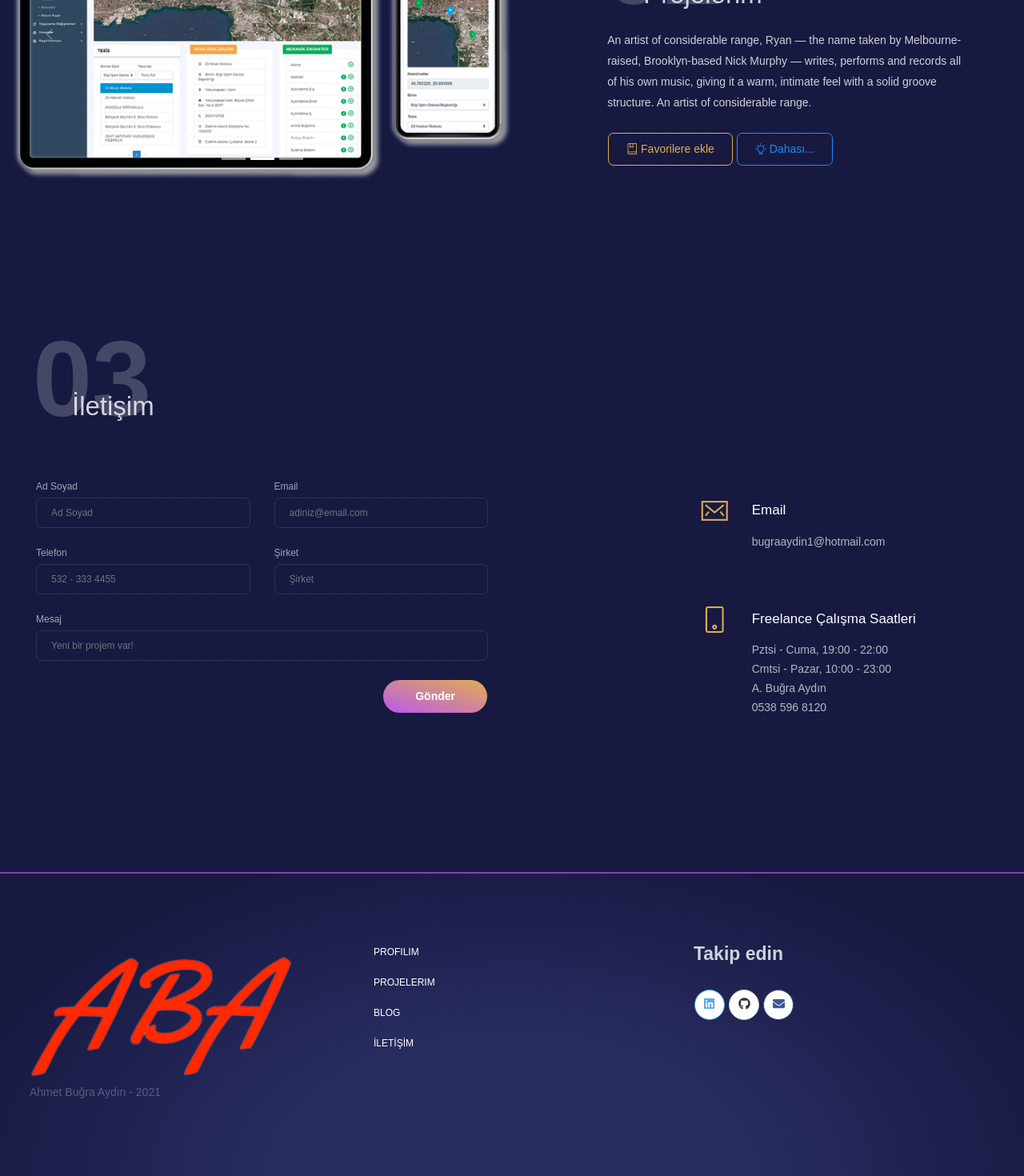
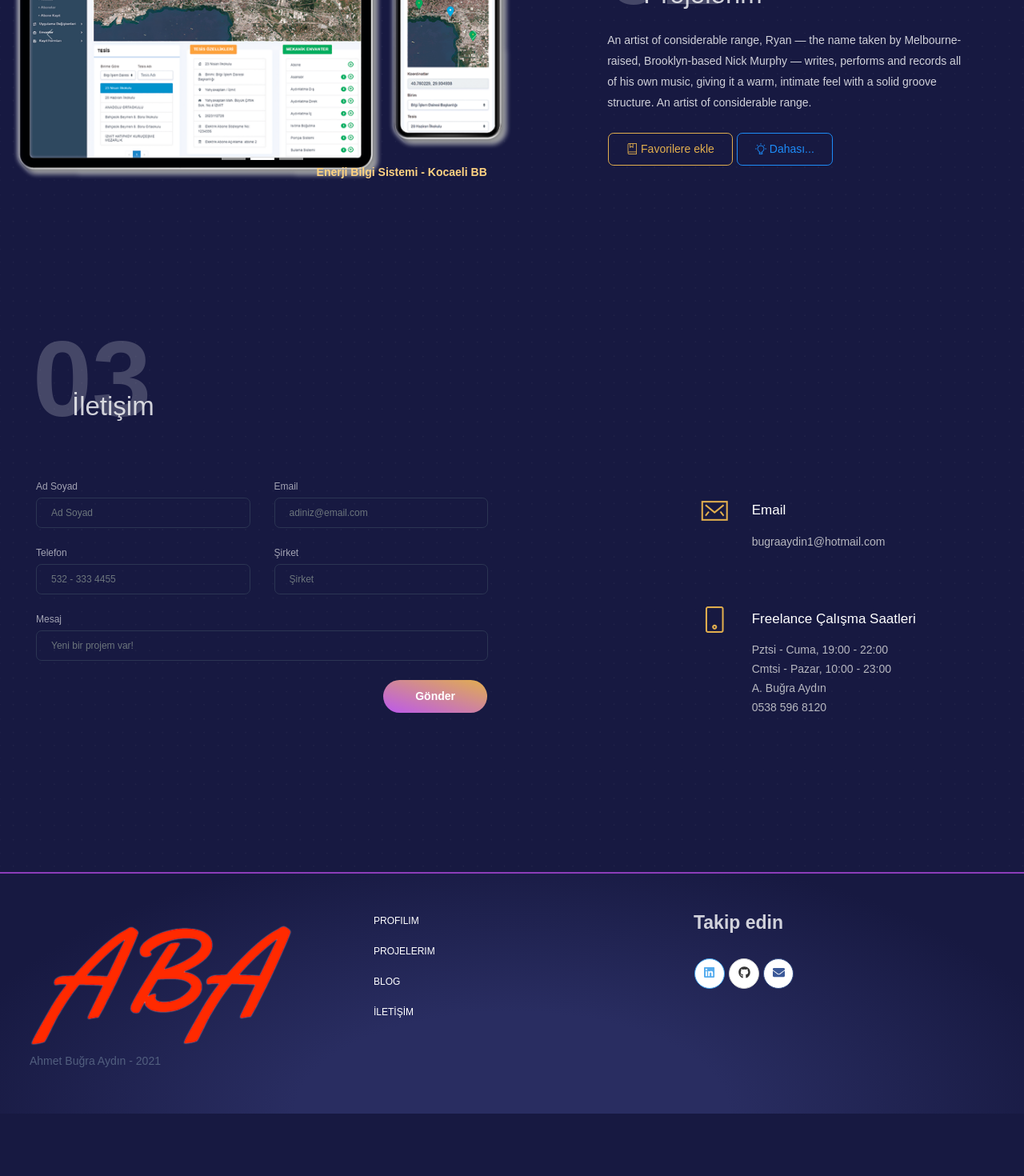
Before and after one commit to Lai-Star/NextJs-Project, a Next.js app: page / in a window 1280 px wide. Shown: the part 1167-2637 px from the top of the page at 80% size. After the commit the page ends 2559 px from the top, so only its background shows below. Built offline with nearby package versions, Linux system fonts and the light colour scheme.

Commit message:
Change carousel-caption & footer css

```diff
--- a/styles/globals.css
+++ b/styles/globals.css
@@ -34,3 +34,14 @@ code {
   justify-content: center;
   align-items: center;
 }
+
+.carousel-item > div > p {
+  font-weight: bold;
+  color: #ffd382;
+}
+
+.carousel-caption {
+  bottom: -25px !important;
+  right: 5% !important;
+  text-align: right !important;
+}
--- a/styles/scss/blk-design-system-react/custom/_footer.scss
+++ b/styles/scss/blk-design-system-react/custom/_footer.scss
@@ -1,13 +1,17 @@
-.footer{
-    padding: 50px 0;
-    border-top: 2px solid #435DB5;
-    background: radial-gradient(ellipse at bottom, #292D61 30%, $background-black 80%);
+.footer {
+  padding: 11px 0;
+  border-top: 2px solid #435db5;
+  background: radial-gradient(
+    ellipse at bottom,
+    #292d61 30%,
+    $background-black 80%
+  );
 
   [class*="container-"] {
     padding: 0;
   }
 
-    .nav{
+  .nav {
     display: block;
     float: left;
     margin-bottom: 0;
@@ -26,7 +30,7 @@
     text-transform: uppercase;
     text-decoration: none;
 
-      &:hover{
+    &:hover {
       text-decoration: none;
     }
   }
@@ -35,21 +39,20 @@
     text-align: left !important;
   }
 
-    .copyright{
+  .copyright {
     font-size: $font-size-sm;
     line-height: 1.8;
     color: $white;
   }
 
-    &:after{
+  &:after {
     display: table;
     clear: both;
     content: " ";
   }
 }
 
-
-@media screen and (max-width: 991px){
+@media screen and (max-width: 991px) {
   .footer {
     padding-left: 0px;
 
@@ -60,7 +63,7 @@
   }
 }
 
-@media screen and (min-width: 992px){
+@media screen and (min-width: 992px) {
   .footer {
     .copyright {
       float: right;
@@ -69,7 +72,7 @@
   }
 }
 
-@media screen and (max-width: 768px){
+@media screen and (max-width: 768px) {
   .footer {
     nav {
       display: block;
@@ -79,14 +82,14 @@
   }
 }
 
-@media screen and (max-width: 576px){
+@media screen and (max-width: 576px) {
   .footer {
     text-align: center;
     .copyright {
       text-align: center;
     }
 
-    .nav{
+    .nav {
       float: none;
       padding-left: 0;
     }
```
Lines whose indentation alone changed are shown as unchanged.
